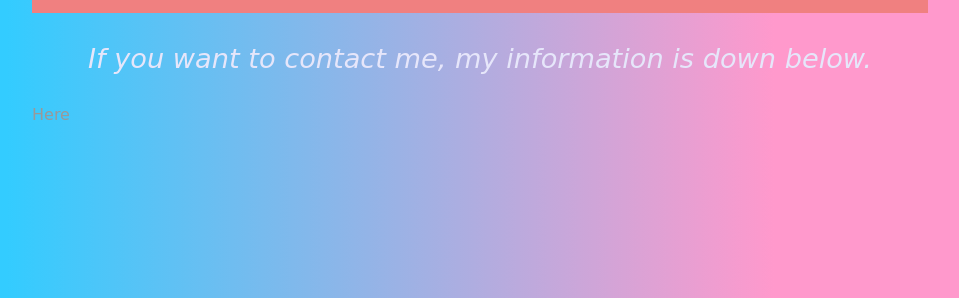
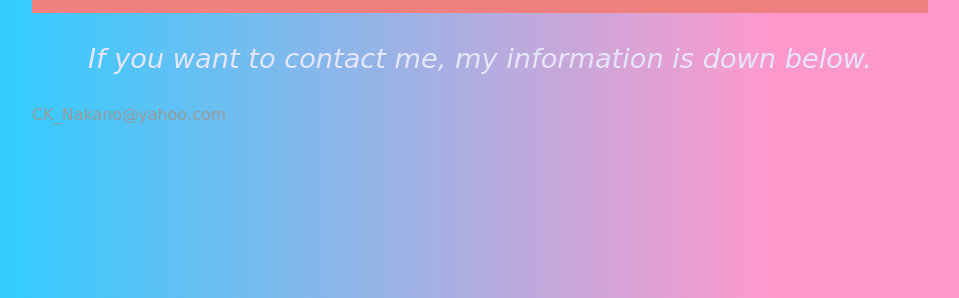
Before and after one commit to CNakano7/CNakano7.github.io, a Jekyll site: the page Contact/index.html, which Jekyll copies as it is, in a window 1280 px wide. Shown: the part 215-513 px from the top of the page, without its empty margins (160-1119 px from the left). Built offline with Jekyll 4.4.1, drawn with Linux system fonts in a browser that asks for light colours.

Commit message:
Update index.html

```diff
--- a/Contact/index.html
+++ b/Contact/index.html
@@ -30,7 +30,7 @@
 
 		<a href="mailto: CK_Nakano@yahoo.com
 			 subject=subject text">
-			Here</a>
+			CK_Nakano@yahoo.com</a>
 
 </body>
 </html>
```
